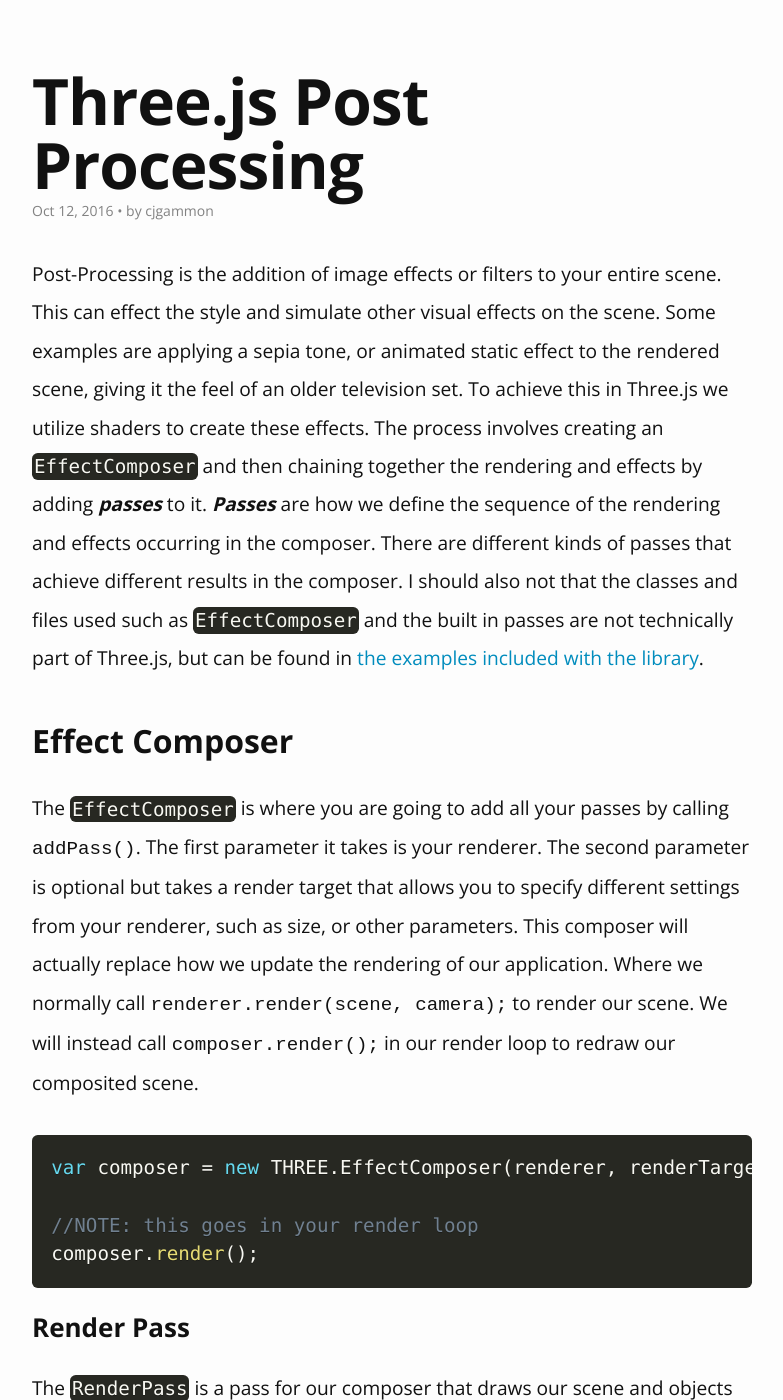
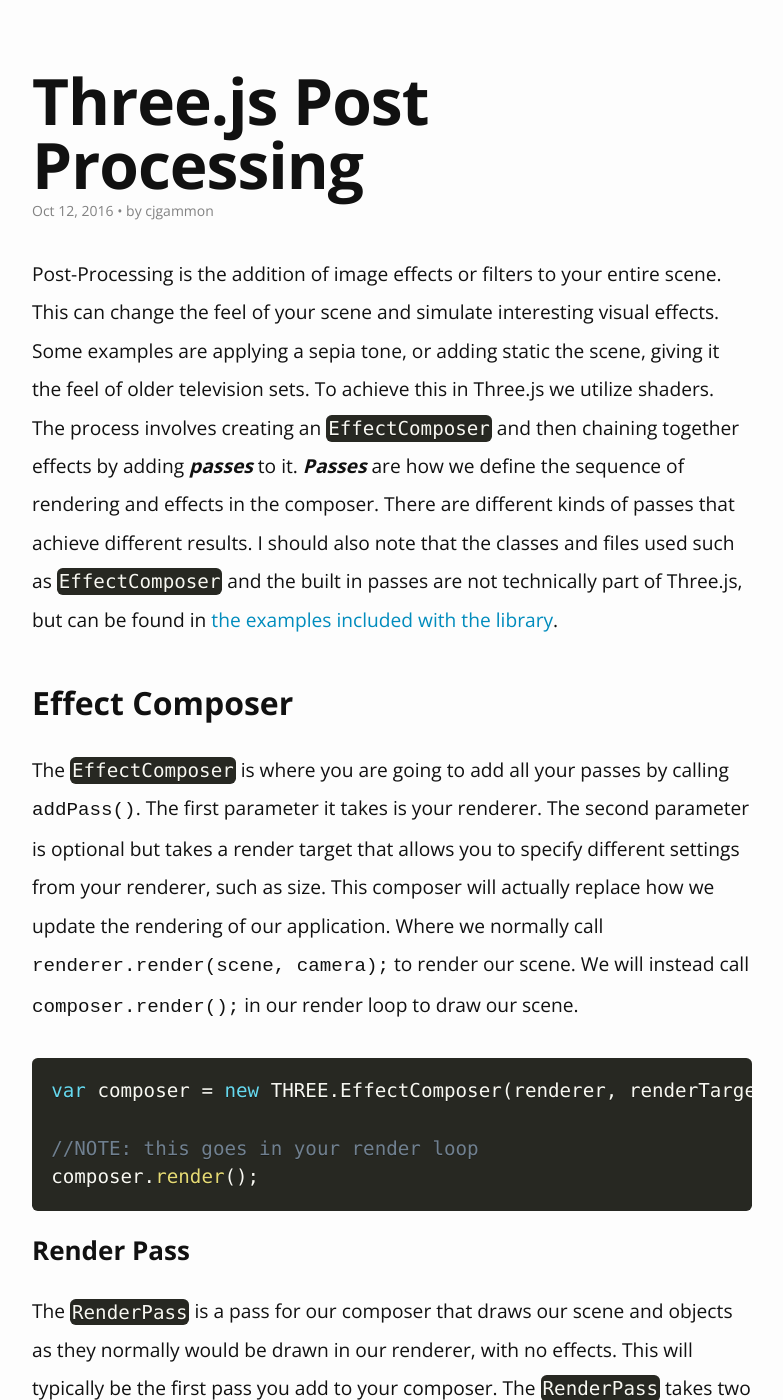
Before and after one commit to cjgammon/blog, a Jekyll site: the page built from _posts/2016/2016-10-12-threejs-post-processing.html, in a window 1280 px wide and 1400 px high, scrolled down 269 px. Shown: the whole window, without its empty margins (248-1031 px from the left). Built offline with Jekyll 4.4.1, drawn with Linux system fonts in a browser that asks for light colours; comment, search, counter and statistics services are not loaded.

Commit message:
adjustments to post article

```diff
--- a/_posts/2016/2016-10-12-threejs-post-processing.html
+++ b/_posts/2016/2016-10-12-threejs-post-processing.html
@@ -25,12 +25,12 @@
 comments: []
 ---
 <p>
-Post-Processing is the addition of image effects or filters to your entire scene. This can effect the style and simulate other visual effects on the scene. Some examples are applying a sepia tone, or animated static effect to the rendered scene, giving it the feel of an older television set. To achieve this in Three.js we utilize shaders to create these effects. The process involves creating an <code class="language-js">EffectComposer</code> and then chaining together the rendering and effects by adding <em>passes</em> to it. <em>Passes</em> are how we define the sequence of the rendering and effects occurring in the composer. There are different kinds of passes that achieve different results in the composer. I should also not that the classes and files used such as <code class="language-js">EffectComposer</code> and the built in passes are not technically part of Three.js, but can be found in <a href="https://github.com/mrdoob/three.js/tree/dev/examples/js/postprocessing">the examples included with the library</a>.
+Post-Processing is the addition of image effects or filters to your entire scene. This can change the feel of your scene and simulate interesting visual effects. Some examples are applying a sepia tone, or adding static the scene, giving it the feel of older television sets. To achieve this in Three.js we utilize shaders. The process involves creating an <code class="language-js">EffectComposer</code> and then chaining together effects by adding <em>passes</em> to it. <em>Passes</em> are how we define the sequence of rendering and effects in the composer. There are different kinds of passes that achieve different results. I should also note that the classes and files used such as <code class="language-js">EffectComposer</code> and the built in passes are not technically part of Three.js, but can be found in <a href="https://github.com/mrdoob/three.js/tree/dev/examples/js/postprocessing">the examples included with the library</a>.
 </p>
 
 <h2>Effect Composer</h2>
 <p>
-The <code class="language-js">EffectComposer</code> is where you are going to add all your passes by calling <code class="languat-js">addPass()</code>. The first parameter it takes is your renderer. The second parameter is optional but takes a render target that allows you to specify different settings from your renderer, such as size, or other parameters. This composer will actually replace how we update the rendering of our application. Where we normally call <code class="languat-js">renderer.render(scene, camera);</code> to render our scene. We will instead call <code class="languat-js">composer.render();</code> in our render loop to redraw our composited scene.
+The <code class="language-js">EffectComposer</code> is where you are going to add all your passes by calling <code class="languat-js">addPass()</code>. The first parameter it takes is your renderer. The second parameter is optional but takes a render target that allows you to specify different settings from your renderer, such as size. This composer will actually replace how we update the rendering of our application. Where we normally call <code class="languat-js">renderer.render(scene, camera);</code> to render our scene. We will instead call <code class="languat-js">composer.render();</code> in our render loop to draw our scene.
 </p>
 <pre><code class="language-js">var composer = new THREE.EffectComposer(renderer, renderTarget);
 
--- a/_posts/2016/2016-10-19-threejs-models.html
+++ b/_posts/2016/2016-10-19-threejs-models.html
@@ -24,7 +24,6 @@
 - development
 comments: []
 ---
-<iframe width="100%" height="415" class="youtube" src="https://www.youtube.com/embed/ABV1mK1CGOY" frameborder="0" allowfullscreen></iframe><br/>
 <p>
 In my post on <a href="/threejs-geometry">Geometry in Three.js</a> I discussed the different types of primitives we have available. Primitives are a powerful tool but creating 3D objects with only primitives and code can only get you so far. For full control over your 3D models it is best to use a 3D modeling application and then import your models into Three.js.
 </p>
```
